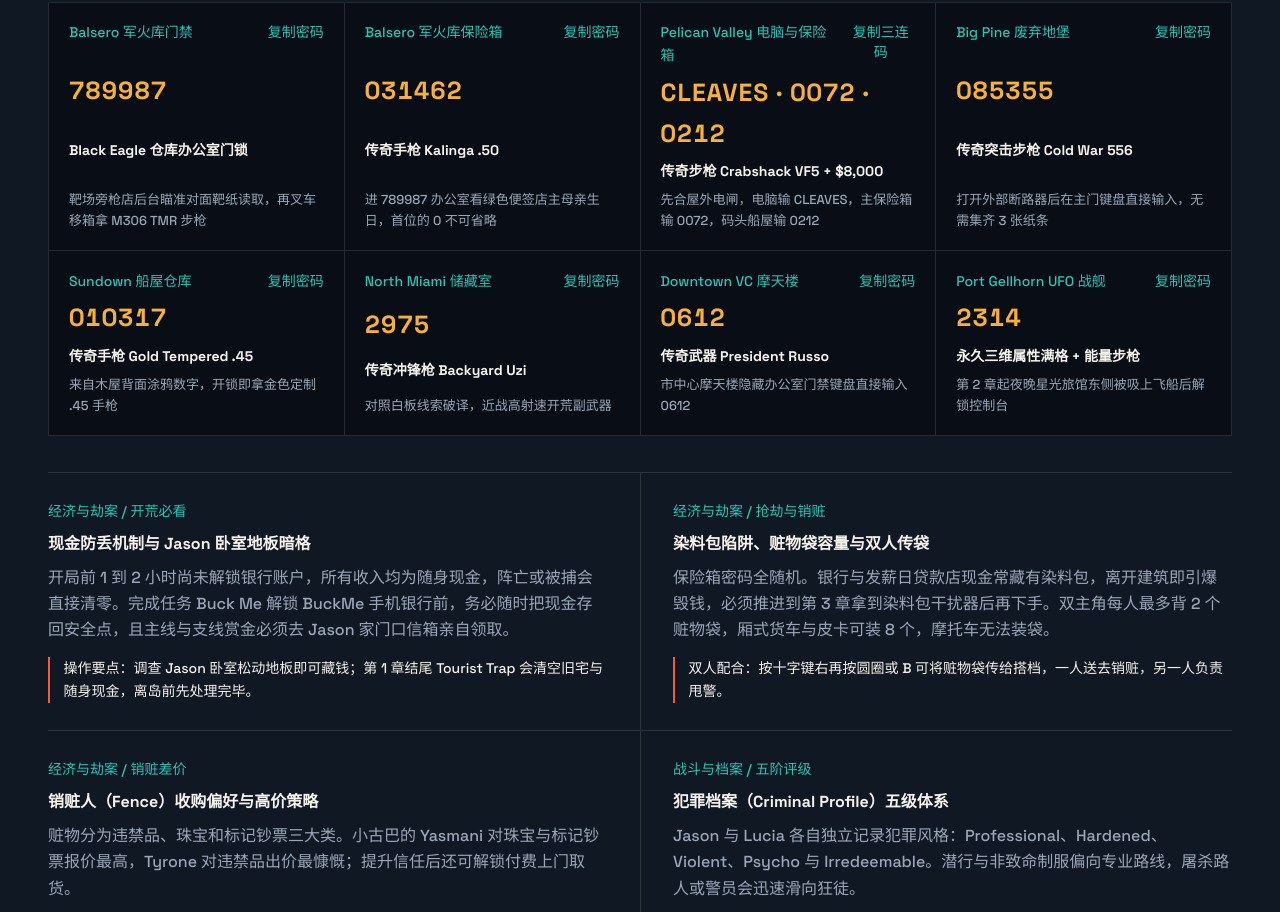
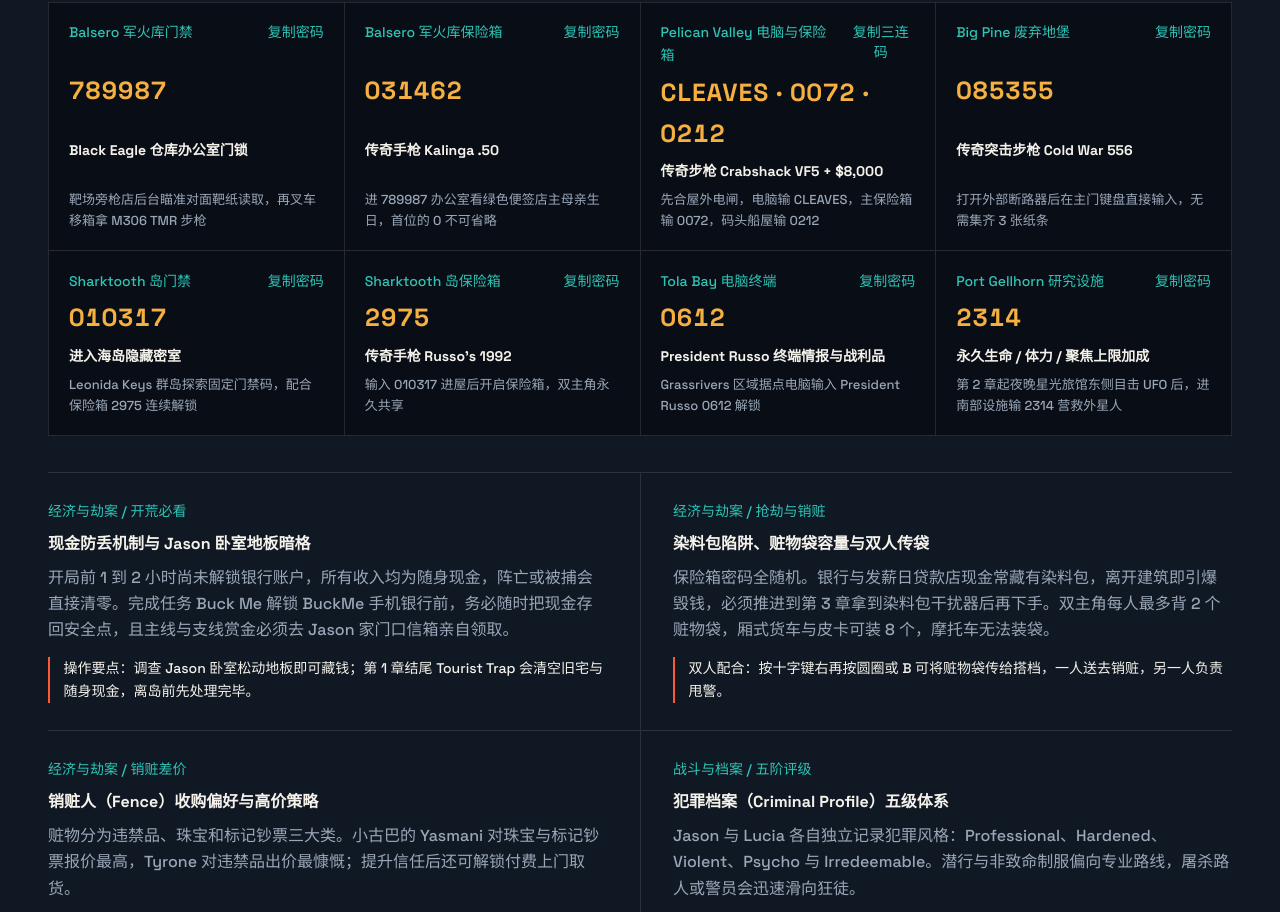
Before and after one commit to ghostmss86-afk/vice-codex, a plain HTML site: page index.html in a window 1280 px wide. Shown: the part 5568-6480 px from the top of the page. Drawn offline with Linux system fonts and the light colour scheme.

Commit message:
fix(v8.0): align keypad vault facts with mechanics, add no-referrer to all images, and sync README

```diff
--- a/index.html
+++ b/index.html
@@ -223,28 +223,28 @@
             <div class="code-vault-note">打开外部断路器后在主门键盘直接输入，无需集齐 3 张纸条</div>
           </div>
           <div class="code-vault-cell">
-            <div class="code-vault-head"><span class="code-vault-region">Sundown 船屋仓库</span><button type="button" class="text-action-btn" data-copy-pin="010317">复制密码</button></div>
+            <div class="code-vault-head"><span class="code-vault-region">Sharktooth 岛门禁</span><button type="button" class="text-action-btn" data-copy-pin="010317">复制密码</button></div>
             <div class="code-vault-pin tabular">010317</div>
-            <div class="code-vault-reward">传奇手枪 Gold Tempered .45</div>
-            <div class="code-vault-note">来自木屋背面涂鸦数字，开锁即拿金色定制 .45 手枪</div>
+            <div class="code-vault-reward">进入海岛隐藏密室</div>
+            <div class="code-vault-note">Leonida Keys 群岛探索固定门禁码，配合保险箱 2975 连续解锁</div>
           </div>
           <div class="code-vault-cell">
-            <div class="code-vault-head"><span class="code-vault-region">North Miami 储藏室</span><button type="button" class="text-action-btn" data-copy-pin="2975">复制密码</button></div>
+            <div class="code-vault-head"><span class="code-vault-region">Sharktooth 岛保险箱</span><button type="button" class="text-action-btn" data-copy-pin="2975">复制密码</button></div>
             <div class="code-vault-pin tabular">2975</div>
-            <div class="code-vault-reward">传奇冲锋枪 Backyard Uzi</div>
-            <div class="code-vault-note">对照白板线索破译，近战高射速开荒副武器</div>
+            <div class="code-vault-reward">传奇手枪 Russo's 1992</div>
+            <div class="code-vault-note">输入 010317 进屋后开启保险箱，双主角永久共享</div>
           </div>
           <div class="code-vault-cell">
-            <div class="code-vault-head"><span class="code-vault-region">Downtown VC 摩天楼</span><button type="button" class="text-action-btn" data-copy-pin="0612">复制密码</button></div>
+            <div class="code-vault-head"><span class="code-vault-region">Tola Bay 电脑终端</span><button type="button" class="text-action-btn" data-copy-pin="President Russo 0612">复制密码</button></div>
             <div class="code-vault-pin tabular">0612</div>
-            <div class="code-vault-reward">传奇武器 President Russo</div>
-            <div class="code-vault-note">市中心摩天楼隐藏办公室门禁键盘直接输入 0612</div>
+            <div class="code-vault-reward">President Russo 终端情报与战利品</div>
+            <div class="code-vault-note">Grassrivers 区域据点电脑输入 President Russo 0612 解锁</div>
           </div>
           <div class="code-vault-cell">
-            <div class="code-vault-head"><span class="code-vault-region">Port Gellhorn UFO 战舰</span><button type="button" class="text-action-btn" data-copy-pin="2314">复制密码</button></div>
+            <div class="code-vault-head"><span class="code-vault-region">Port Gellhorn 研究设施</span><button type="button" class="text-action-btn" data-copy-pin="2314">复制密码</button></div>
             <div class="code-vault-pin tabular">2314</div>
-            <div class="code-vault-reward">永久三维属性满格 + 能量步枪</div>
-            <div class="code-vault-note">第 2 章起夜晚星光旅馆东侧被吸上飞船后解锁控制台</div>
+            <div class="code-vault-reward">永久生命 / 体力 / 聚焦上限加成</div>
+            <div class="code-vault-note">第 2 章起夜晚星光旅馆东侧目击 UFO 后，进南部设施输 2314 营救外星人</div>
           </div>
         </div>
         <div class="mechanics-grid" id="mechanicsGrid"></div>
@@ -318,7 +318,7 @@
         <div class="section-head">
           <div>
             <h2>Vice Lounge 玩家共创与交友大厅</h2>
-            <p class="section-lead">支持投稿自动抓取 YouTube 封面、一键导出 GitHub PR、主机玩家交友名片与 4 频道聊天室（Phase 3 可无缝接入 Giscus / Supabase）。</p>
+            <p class="section-lead">支持投稿自动抓取 YouTube 封面、一键导出 GitHub PR、主机玩家交友名片与 4 频道聊天室，下方已接入 Giscus 云端永久同步真评论区。</p>
           </div>
           <div class="controls-row">
             <div class="segmented" role="tablist" aria-label="筛选社区投稿分类" id="communityFilterTabs">
```
Also changed, not shown: app.js (+6 -6 lines), 1 other file.
